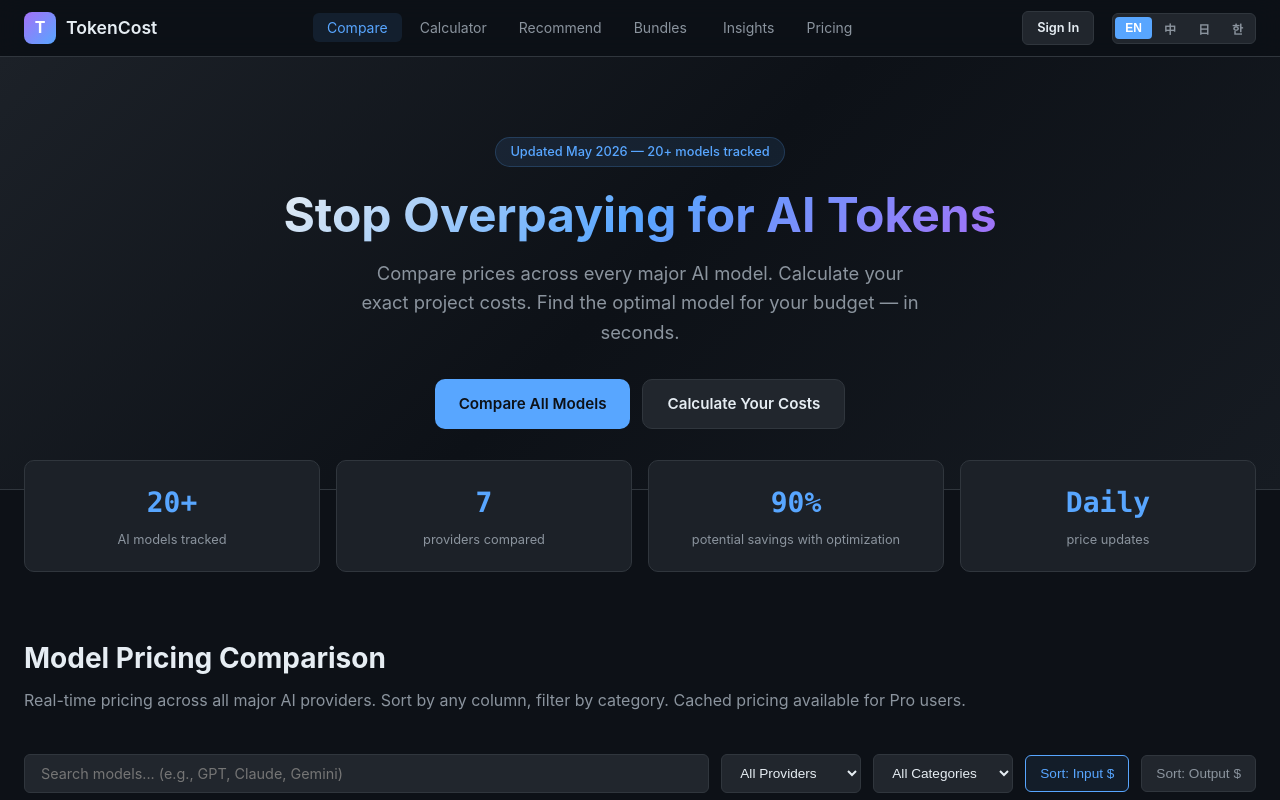
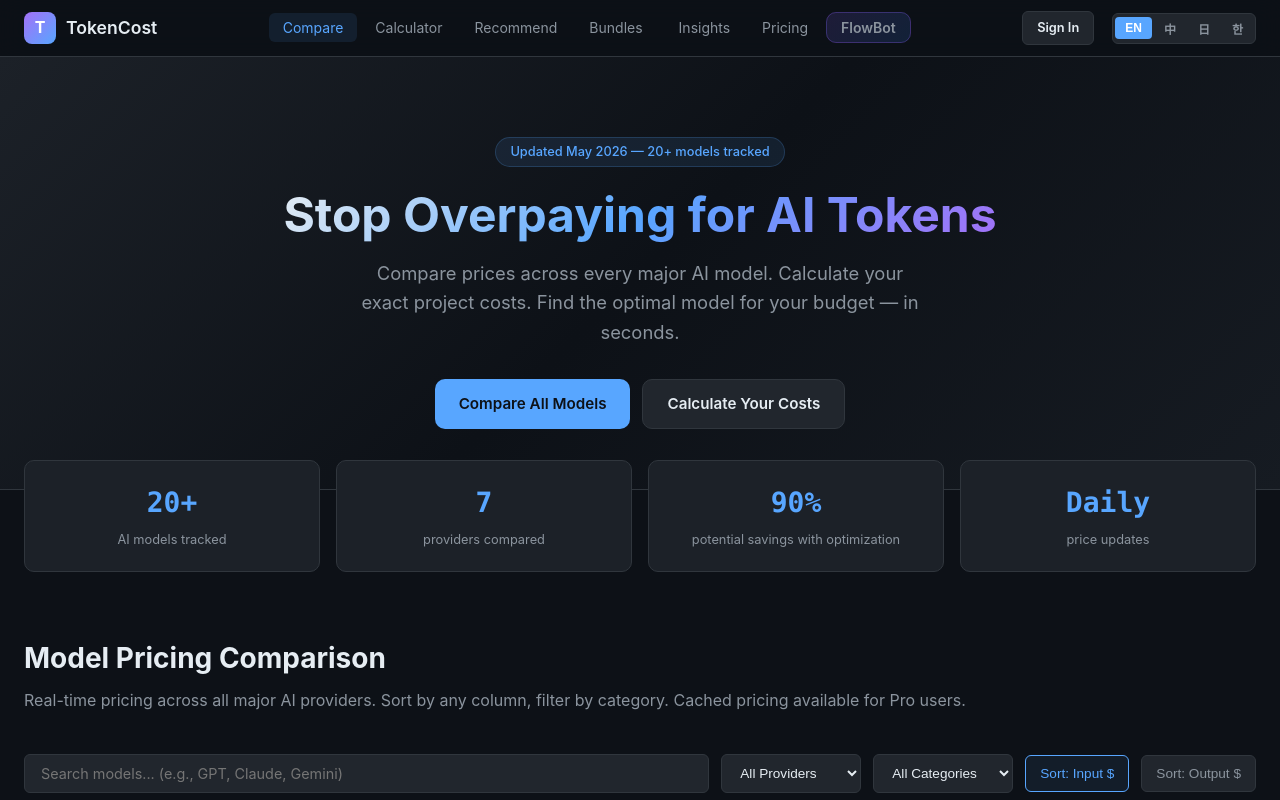
Before and after one commit to JOHNZhang-ui/ai-token-analyzer, a plain HTML site: page index.html in a window 1280 px wide. Shown: the top 800 px of the page. Drawn offline with nearby package versions, Linux system fonts and the light colour scheme; a script that the page names is missing.

Commit message:
feat: add FlowBot link to navigation

```diff
--- a/css/style.css
+++ b/css/style.css
@@ -134,7 +134,16 @@ body {
   background: rgba(88, 166, 255, 0.1);
 }
 
-.nav-pro-btn {
+.nav-flowbot-link {
+  background: linear-gradient(135deg, rgba(139, 92, 246, 0.15), rgba(59, 130, 246, 0.15));
+  border: 1px solid rgba(139, 92, 246, 0.3);
+  border-radius: var(--radius-md) !important;
+  font-weight: 600 !important;
+}
+.nav-flowbot-link:hover {
+  background: linear-gradient(135deg, rgba(139, 92, 246, 0.25), rgba(59, 130, 246, 0.25)) !important;
+  color: var(--text-primary) !important;
+}
   background: var(--gradient-pro);
   color: #fff !important;
   padding: 6px 18px !important;
--- a/index.html
+++ b/index.html
@@ -28,6 +28,7 @@
       <li><a href="#trends" data-i18n="nav.trends" data-pro-only style="display:none;">Trends</a></li>
       <li><a href="#blog" data-i18n="nav.blog">Insights</a></li>
       <li><a href="#pricing" data-i18n="nav.pricing">Pricing</a></li>
+      <li><a href="https://flowbot.tokencost.hk.cn" target="_blank" class="nav-flowbot-link" data-i18n="nav.flowbot">FlowBot</a></li>
     </ul>
     <div class="nav-actions">
       <!-- Logged-out state -->
--- a/js/i18n.js
+++ b/js/i18n.js
@@ -16,6 +16,7 @@ const I18N = {
     'nav.trends':         { en: 'Trends',          zh: '价格趋势',      ja: '価格推移',          ko: '가격 추세' },
     'nav.blog':           { en: 'Insights',        zh: '行业洞察',      ja: 'インサイト',        ko: '인사이트' },
     'nav.pricing':        { en: 'Pricing',         zh: '定价方案',      ja: '料金プラン',        ko: '요금제' },
+    'nav.flowbot':        { en: 'FlowBot',        zh: 'FlowBot 工作流', ja: 'FlowBot',         ko: 'FlowBot' },
     'nav.upgrade':        { en: 'Upgrade to Pro',  zh: '升级 Pro',      ja: 'Proにアップグレード', ko: 'Pro 업그레이드' },
 
     // ── Hero ──
```
